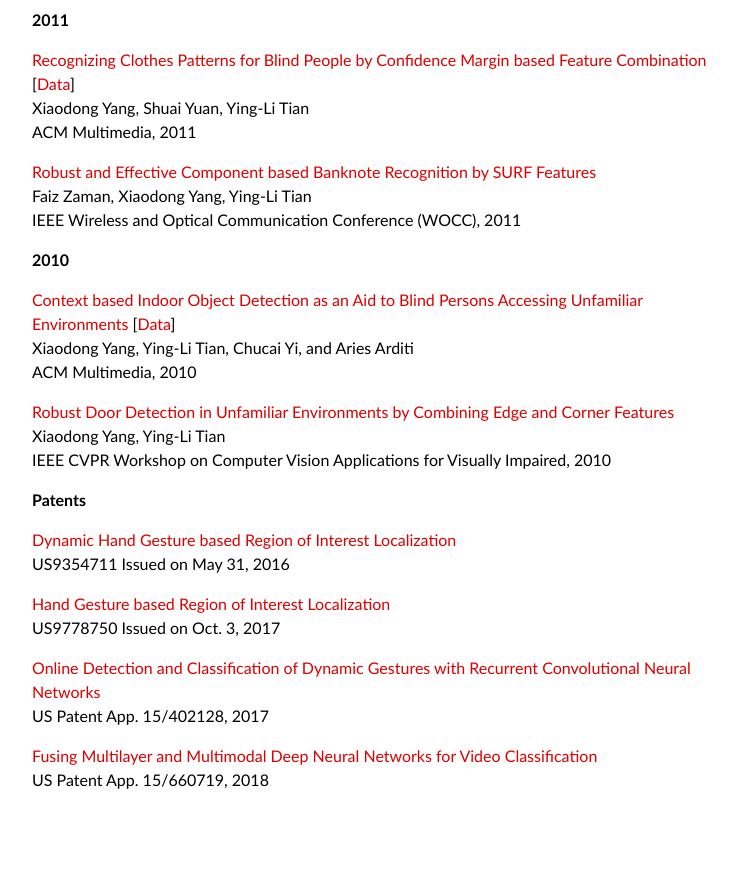
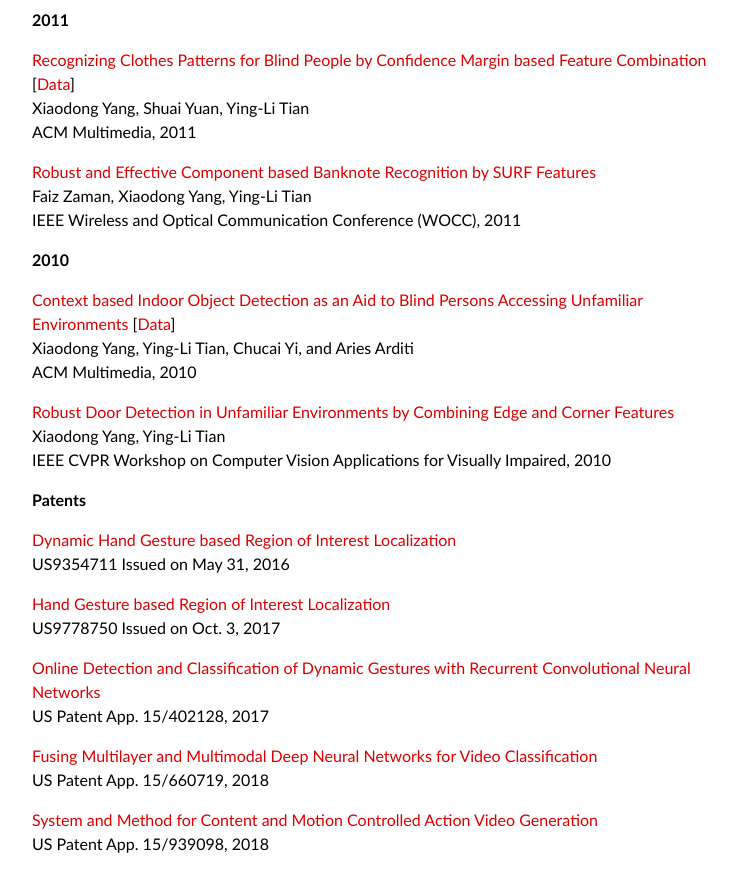
Before and after one commit to xiaodongyang/xiaodongyang.github.io, a Jekyll site: the page built from publications/index.md, in a window 1280 px wide and 900 px high, scrolled down 3637 px. Shown: the top 892 px of the window, without its empty margins (263-1000 px from the left). Built offline with Jekyll 4.4.1, drawn with Linux system fonts in a browser that asks for light colours; some web fonts are replaced; before the commit the page ends 4473 px from its top, so only the background shows below that.

Commit message:
Update index.md

```diff
--- a/publications/index.md
+++ b/publications/index.md
@@ -198,3 +198,6 @@
 
 [Fusing Multilayer and Multimodal Deep Neural Networks for Video Classification](/publications/papers/15-660719.pdf)
 US Patent App. 15/660719, 2018
+
+[System and Method for Content and Motion Controlled Action Video Generation](/publications/papers/15-939098.pdf)
+US Patent App. 15/939098, 2018
```
